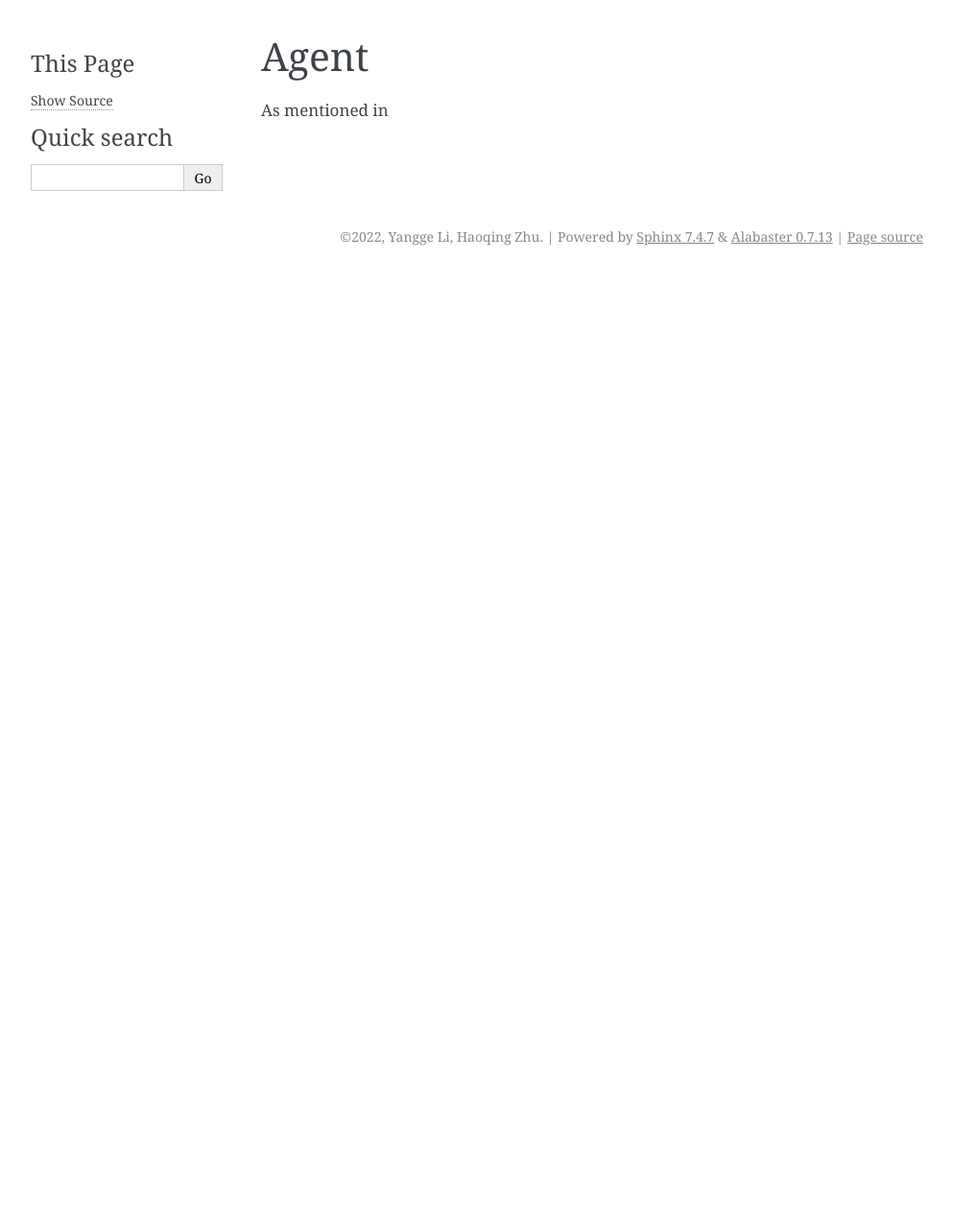
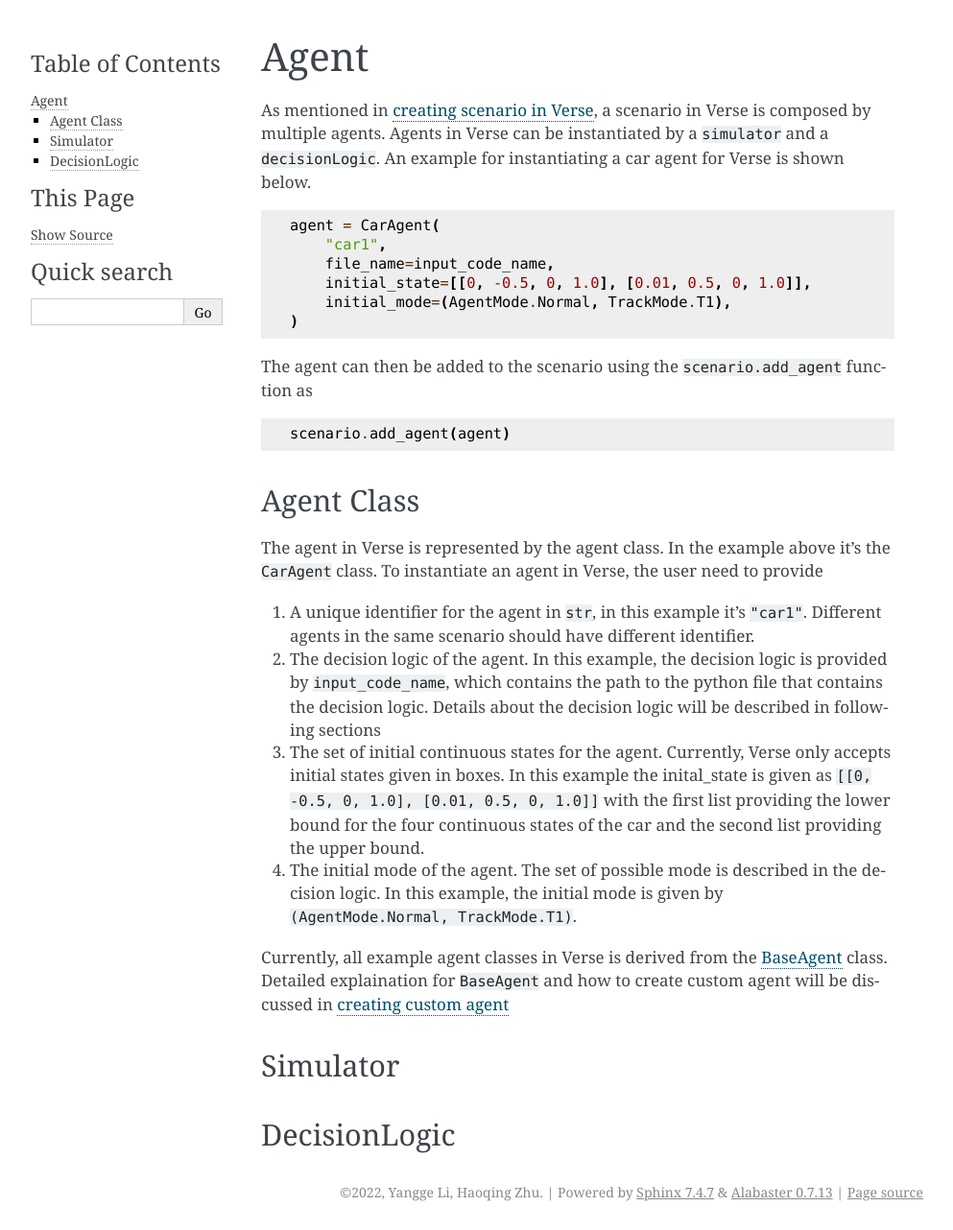
Before and after one commit to AutoVerse-ai/Verse-library, a Sphinx documentation site: the page built from docs/source/agent.md, in a window 1280 px wide. Shown: the whole page at 96% size, without its empty margins (148-1141 px from the left). Built offline with Sphinx 7.4.7, drawn with Linux system fonts in a browser that asks for light colours; before the commit the page ends 900 px from its top, so only the background shows below that.

Commit message:
working on documentation for agent

````diff
--- a/docs/source/agent.md
+++ b/docs/source/agent.md
@@ -1,3 +1,28 @@
 # Agent
 
-As mentioned in
+As mentioned in {doc}`creating scenario in Verse<creating_scenario_in_verse>`, a scenario in Verse is composed by multiple agents. Agents in Verse can be instantiated by a `simulator` and a `decisionLogic`. An example for instantiating a car agent for Verse is shown below.
+```
+agent = CarAgent(
+    "car1",
+    file_name=input_code_name,
+    initial_state=[[0, -0.5, 0, 1.0], [0.01, 0.5, 0, 1.0]],
+    initial_mode=(AgentMode.Normal, TrackMode.T1),
+)
+```
+The agent can then be added to the scenario using the `scenario.add_agent` function as
+```
+scenario.add_agent(agent)
+```
+
+## Agent Class
+The agent in Verse is represented by the agent class. In the example above it's the `CarAgent` class. To instantiate an agent in Verse, the user need to provide
+1) A unique identifier for the agent in `str`, in this example it's `"car1"`. Different agents in the same scenario should have different identifier.
+2) The decision logic of the agent. In this example, the decision logic is provided by `input_code_name`, which contains the path to the python file that contains the decision logic. Details about the decision logic will be described in following sections
+3) The set of initial continuous states for the agent. Currently, Verse only accepts initial states given in boxes. In this example the inital_state is given as `[[0, -0.5, 0, 1.0], [0.01, 0.5, 0, 1.0]]` with the first list providing the lower bound for the four continuous states of the car and the second list providing the upper bound.
+4) The initial mode of the agent. The set of possible mode is described in the decision logic. In this example, the initial mode is given by `(AgentMode.Normal, TrackMode.T1)`.
+
+Currently, all example agent classes in Verse is derived from the [BaseAgent](https://github.com/AutoVerse-ai/Verse-library/blob/main/verse/agents/base_agent.py) class. Detailed explaination for `BaseAgent` and how to create custom agent will be discussed in {doc}`creating custom agent<create_custom_agent>`
+
+## Simulator
+
+## DecisionLogic
````
Also changed, not shown: docs/source/create_custom_agent.md (added), 7 other files.
